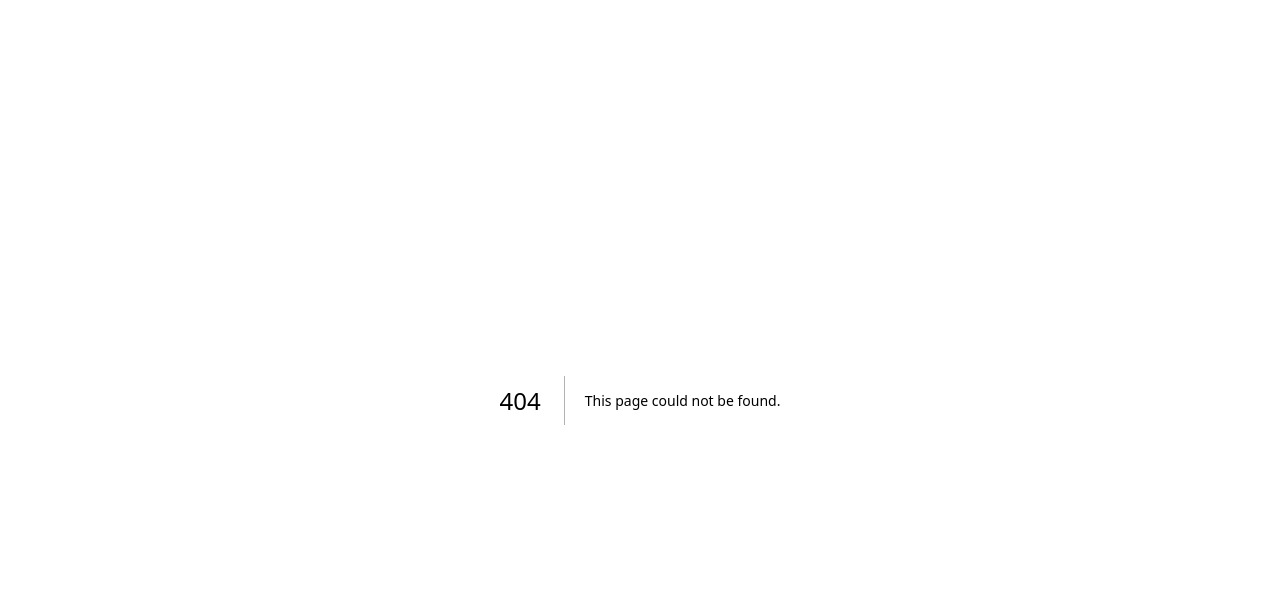
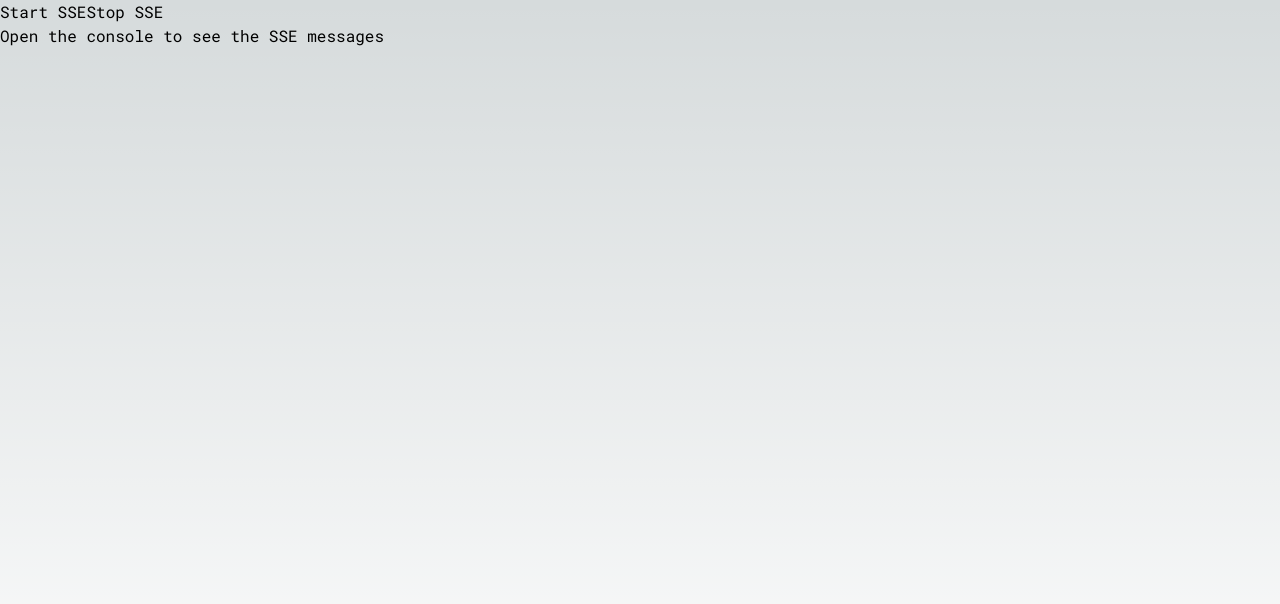
Before and after one commit to Tarun-Elango/Ragmatic, a Next.js app: page /stream in a window 1280 px wide. Before the commit this address had no page. Shown: the top 604 px of the page. Built offline with nearby package versions, Linux system fonts and the light colour scheme.

Commit message:
testing streaming

```diff
--- /dev/null
+++ b/src/pages/stream.js
@@ -0,0 +1,47 @@
+import { useState } from "react";
+
+export default function Home() {
+  const [eventSource, setEventSource] = useState(null);
+
+  const callSSE = () => {
+    if (eventSource) {
+        console.log("SSE already started");
+        return;
+      }
+    const newEventSource = new EventSource("/api/gpt");
+    newEventSource.onmessage = (e) => {
+      console.log(JSON.parse(e.data));
+    };
+    newEventSource.addEventListener("complete", (e) => {
+      console.log("Stream complete", JSON.parse(e.data));
+      newEventSource.close(); // Close the connection upon receiving the completion message
+      setEventSource(null); // Reset the event source state
+    });
+    newEventSource.onerror = (e) => {
+      if (e.currentTarget.readyState === EventSource.CLOSED) {
+        console.log("SSE closed", e);
+      } else {
+        console.log("SSE error", e);
+      }
+      newEventSource.close();
+      setEventSource(null);
+    };
+    setEventSource(newEventSource);
+  };
+
+  const handleClose = () => {
+    if (eventSource) {
+      eventSource.close();
+      setEventSource(null);
+      console.log("Connection closed");
+    }
+  };
+
+  return (
+    <div>
+      <button onClick={callSSE}>Start SSE</button>
+      <button onClick={handleClose}>Stop SSE</button>
+      <p>Open the console to see the SSE messages</p>
+    </div>
+  );
+}
```
